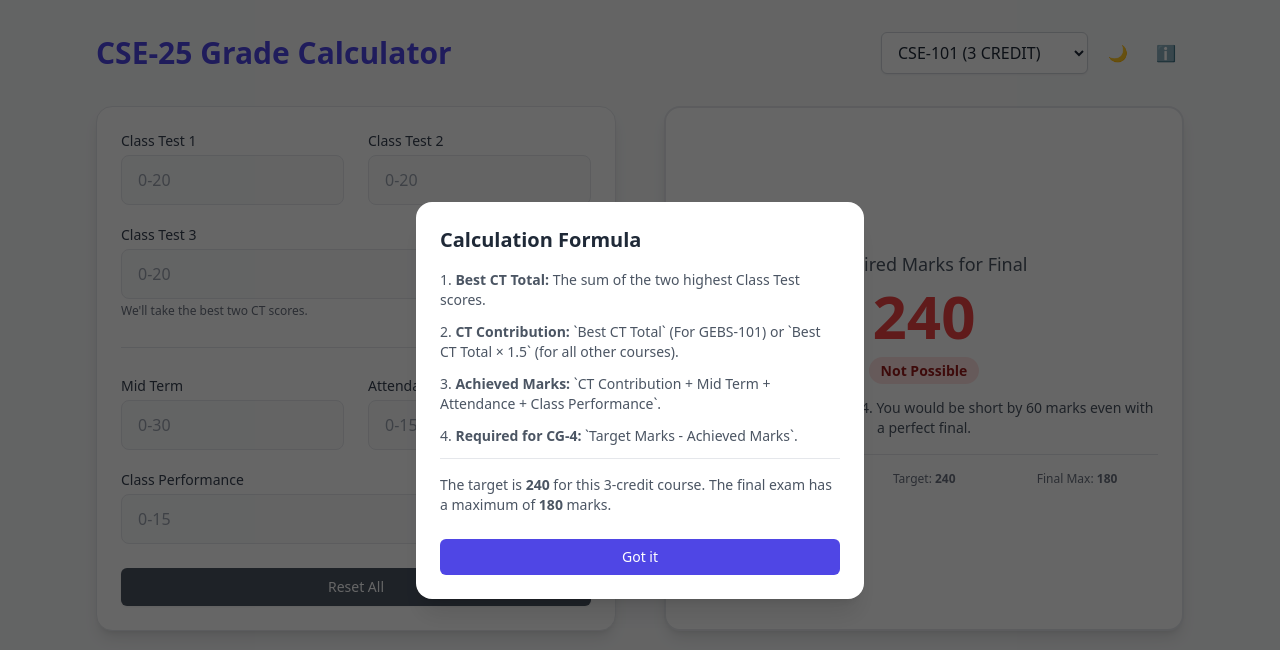
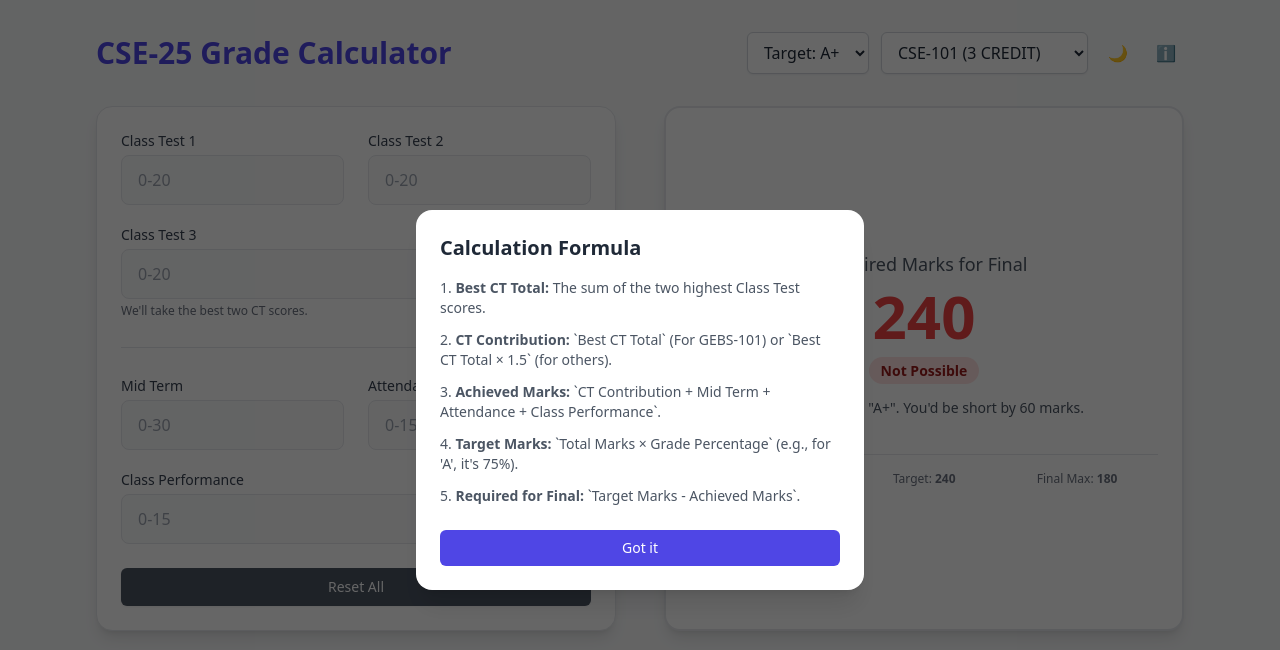
Before and after one commit to NiloyTheSpd/MIST-Grade-Calculator, a React (Vite) app: page / in a window 1280 px wide. Both pictures are taken after a click on the button "ℹ️". Shown: the top 650 px of the page. Built offline with nearby package versions, Linux system fonts and the light colour scheme; the HTML template or start-up script is replaced by a standard one.

Commit message:
logic update

```diff
--- a/src/App.jsx
+++ b/src/App.jsx
@@ -9,6 +9,12 @@ const COURSES = [
   { id: 'EECE-163', name: 'EECE-163', credits: 3 },
   { id: 'GEBS-101', name: 'GEBS-101', credits: 2 },
 ];
+
+// NEW: Added a mapping for grades to their minimum percentage thresholds
+const GRADE_THRESHOLDS = {
+  'A+': 0.80, 'A': 0.75, 'A-': 0.70, 'B+': 0.65,
+  'B': 0.60, 'B-': 0.55, 'C+': 0.50, 'C': 0.45, 'D': 0.40,
+};
 
 const INITIAL_INPUTS = {
   ct1: '', ct2: '', ct3: '',
@@ -51,37 +57,37 @@ const NumberInput = ({ name, label, value, onChange, min, max, error, helperText
 export default function App() {
   const [isDarkMode, setIsDarkMode] = useState(() => {
     if (typeof window !== 'undefined') {
-      return window.matchMedia && window.matchMedia('(prefers-color-scheme: dark)').matches;
+      return window.matchMedia && window.matchMedia('(pre-color-scheme: dark)').matches;
     }
     return false;
   });
   const [selectedCourseId, setSelectedCourseId] = useState(COURSES[0].id);
+  const [targetGrade, setTargetGrade] = useState('A+'); // NEW: State for the target grade
   const [inputs, setInputs] = useState(INITIAL_INPUTS);
   const [errors, setErrors] = useState({});
   const [isInfoVisible, setIsInfoVisible] = useState(false);
 
   const selectedCourse = useMemo(() => COURSES.find(c => c.id === selectedCourseId), [selectedCourseId]);
 
-  // --- UPDATED LOGIC ---
   const courseConfig = useMemo(() => {
     const credits = selectedCourse.credits;
     const isThreeCredit = credits === 3;
-    const isGebs101 = selectedCourse.id === 'GEBS-101'; // NEW: Check for the specific course
+    const isGebs101 = selectedCourse.id === 'GEBS-101';
 
-    // Define base values
-    let target = isThreeCredit ? 240 : 160;
+    // CHANGED: Target is now dynamic based on selected grade
+    const totalMarks = isThreeCredit ? 300 : 200;
+    const target = totalMarks * GRADE_THRESHOLDS[targetGrade];
+
     let midTermMax = isThreeCredit ? 30 : 20;
     let attendanceMax = 15;
     let performanceMax = 15;
     let finalMax;
     let applyCtMultiplier = true;
 
-    // CHANGED: Apply special logic for GEBS-101
     if (isGebs101) {
         attendanceMax = 10;
         performanceMax = 10;
         applyCtMultiplier = false;
-        // Recalculate Final Max for GEBS-101: 200 - (CT 40 + Mid 20 + Att 10 + Perf 10)
         finalMax = 200 - (40 + 20 + 10 + 10); // 120
     } else {
         finalMax = isThreeCredit
@@ -94,11 +100,11 @@ export default function App() {
       target,
       finalMax,
       midTermMax,
-      attendanceMax, // NEW
-      performanceMax, // NEW
-      applyCtMultiplier // NEW
+      attendanceMax,
+      performanceMax,
+      applyCtMultiplier
     };
-  }, [selectedCourse]);
+  }, [selectedCourse, targetGrade]); // CHANGED: Added targetGrade dependency
 
   const calculationResult = useMemo(() => {
     let hasErrors = Object.values(errors).some(e => e);
@@ -118,21 +124,21 @@ export default function App() {
     }
 
     const bestTwoSum = getBestTwoCtSum(ct1, ct2, ct3);
-    // CHANGED: Conditionally apply the CT multiplier based on the course
     const ctContribution = courseConfig.applyCtMultiplier ? bestTwoSum * 1.5 : bestTwoSum;
     const achieved = ctContribution + mid + attendance + performance;
     const required = courseConfig.target - achieved;
 
-    let status = 'Needs Final';
+    let status = `Aiming for ${targetGrade}`;
     let message = `You need ${Math.ceil(Math.max(0, required))} marks in the Final.`;
 
+    // CHANGED: Messages now reference the target grade
     if (required <= 0) {
       status = 'Achieved';
-      message = 'You’ve already reached the CG-4 target.';
+      message = `You've already secured the target for a(n) "${targetGrade}" grade.`;
     } else if (required > courseConfig.finalMax) {
       status = 'Not Possible';
       const shortfall = Math.ceil(required - courseConfig.finalMax);
-      message = `Not possible to reach CG-4. You would be short by ${shortfall} marks even with a perfect final.`;
+      message = `Cannot achieve "${targetGrade}". You'd be short by ${shortfall} marks.`;
     }
 
     return {
@@ -142,7 +148,7 @@ export default function App() {
       status,
       message,
     };
-  }, [inputs, errors, courseConfig]);
+  }, [inputs, errors, courseConfig, targetGrade]); // CHANGED: Added targetGrade dependency
 
   useEffect(() => {
     if (isDarkMode) {
@@ -168,7 +174,6 @@ export default function App() {
     if (value !== '' && isNaN(numValue)) {
       errorMsg = 'Must be a number.';
     } else if (!isNaN(numValue)) {
-      // CHANGED: Use dynamic max values from courseConfig for validation
       let min = 0, max = 0;
       if (name.startsWith('ct')) { max = 20; }
       else if (name === 'mid') { max = courseConfig.midTermMax; }
@@ -198,9 +203,23 @@ export default function App() {
             CSE-25 Grade Calculator
           </h1>
           <div className="flex items-center gap-3">
+            {/* NEW: Target Grade Selector */}
+            <select
+              value={targetGrade}
+              onChange={(e) => setTargetGrade(e.target.value)}
+              aria-label="Target Grade"
+              className="bg-white dark:bg-gray-800 border border-gray-300 dark:border-gray-600 rounded-md shadow-sm py-2 px-3 focus:outline-none focus:ring-2 focus:ring-indigo-500"
+            >
+              {Object.keys(GRADE_THRESHOLDS).map(grade => (
+                <option key={grade} value={grade}>
+                  Target: {grade}
+                </option>
+              ))}
+            </select>
             <select
               value={selectedCourseId}
               onChange={(e) => setSelectedCourseId(e.target.value)}
+              aria-label="Course"
               className="bg-white dark:bg-gray-800 border border-gray-300 dark:border-gray-600 rounded-md shadow-sm py-2 px-3 focus:outline-none focus:ring-2 focus:ring-indigo-500"
             >
               {COURSES.map(course => (
@@ -229,10 +248,8 @@ export default function App() {
                 </div>
                 <hr className="sm:col-span-2 my-2 border-gray-200 dark:border-gray-600"/>
                 <NumberInput name="mid" label="Mid Term" value={inputs.mid} onChange={handleInputChange} min={0} max={courseConfig.midTermMax} error={errors.mid}/>
-                {/* CHANGED: Use dynamic max from courseConfig */}
                 <NumberInput name="attendance" label="Attendance" value={inputs.attendance} onChange={handleInputChange} min={0} max={courseConfig.attendanceMax} error={errors.attendance}/>
                 <div className="sm:col-span-2">
-                    {/* CHANGED: Use dynamic max from courseConfig */}
                     <NumberInput name="performance" label="Class Performance" value={inputs.performance} onChange={handleInputChange} min={0} max={courseConfig.performanceMax} error={errors.performance}/>
                 </div>
             </div>
@@ -289,12 +306,10 @@ export default function App() {
                 <h3 className="text-xl font-bold mb-4">Calculation Formula</h3>
                 <div className="space-y-3 text-sm text-gray-600 dark:text-gray-300">
                     <p>1. <strong>Best CT Total:</strong> The sum of the two highest Class Test scores.</p>
-                    <p>2. <strong>CT Contribution:</strong> `Best CT Total` (For GEBS-101) or `Best CT Total × 1.5` (for all other courses).</p>
+                    <p>2. <strong>CT Contribution:</strong> `Best CT Total` (For GEBS-101) or `Best CT Total × 1.5` (for others).</p>
                     <p>3. <strong>Achieved Marks:</strong> `CT Contribution + Mid Term + Attendance + Class Performance`.</p>
-                    <p>4. <strong>Required for CG-4:</strong> `Target Marks - Achieved Marks`.</p>
-                    <p className="mt-4 pt-4 border-t border-gray-200 dark:border-gray-600">
-                        The target is <strong>{courseConfig.target}</strong> for this {courseConfig.credits}-credit course. The final exam has a maximum of <strong>{courseConfig.finalMax}</strong> marks.
-                    </p>
+                    <p>4. <strong>Target Marks:</strong> `Total Marks × Grade Percentage` (e.g., for 'A', it's 75%).</p>
+                    <p>5. <strong>Required for Final:</strong> `Target Marks - Achieved Marks`.</p>
                 </div>
                  <button onClick={() => setIsInfoVisible(false)} className="mt-6 w-full py-2 px-4 rounded-md text-sm font-medium text-white bg-indigo-600 hover:bg-indigo-700 focus:outline-none focus:ring-2 focus:ring-offset-2 focus:ring-indigo-500 dark:focus:ring-offset-gray-800">
                     Got it
```
